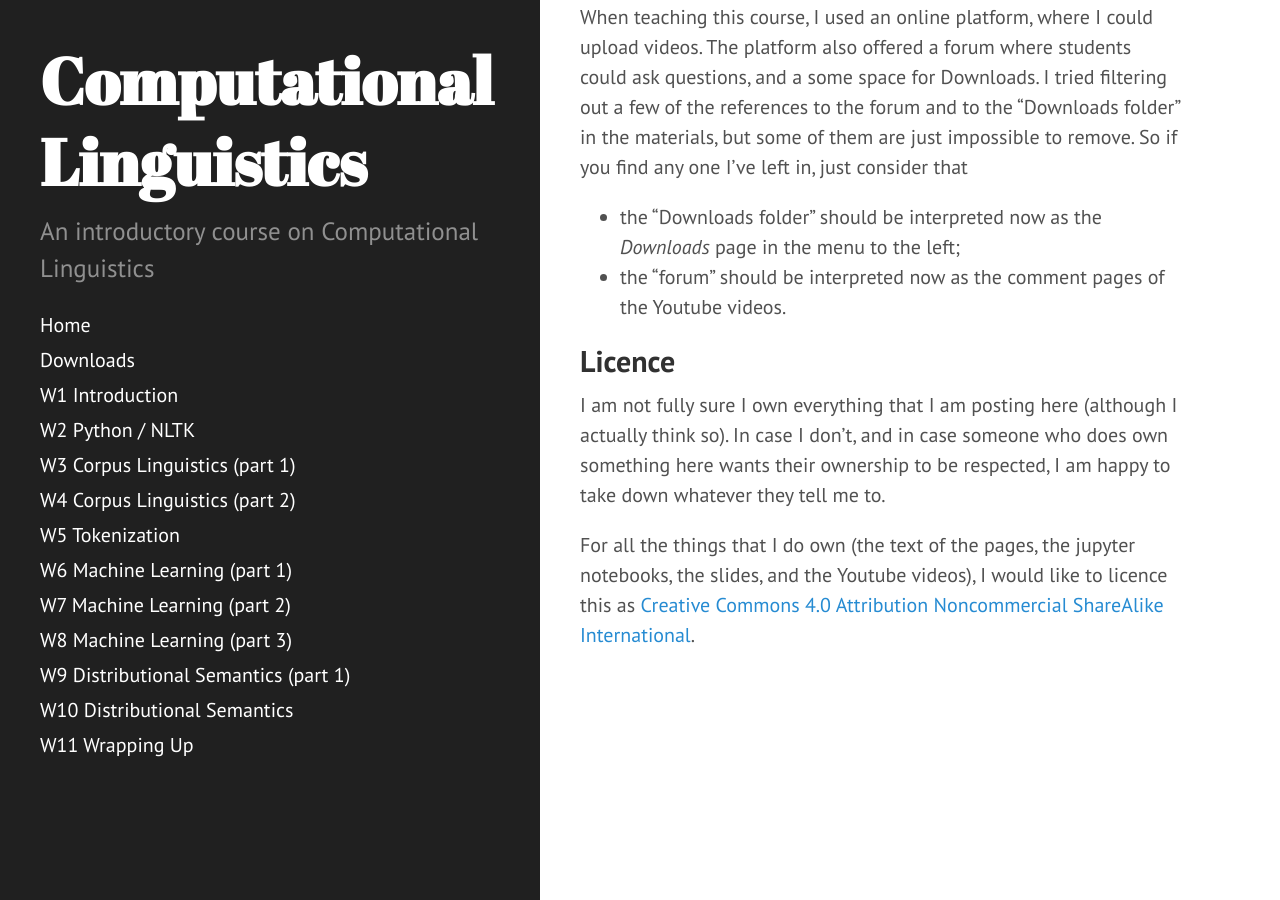
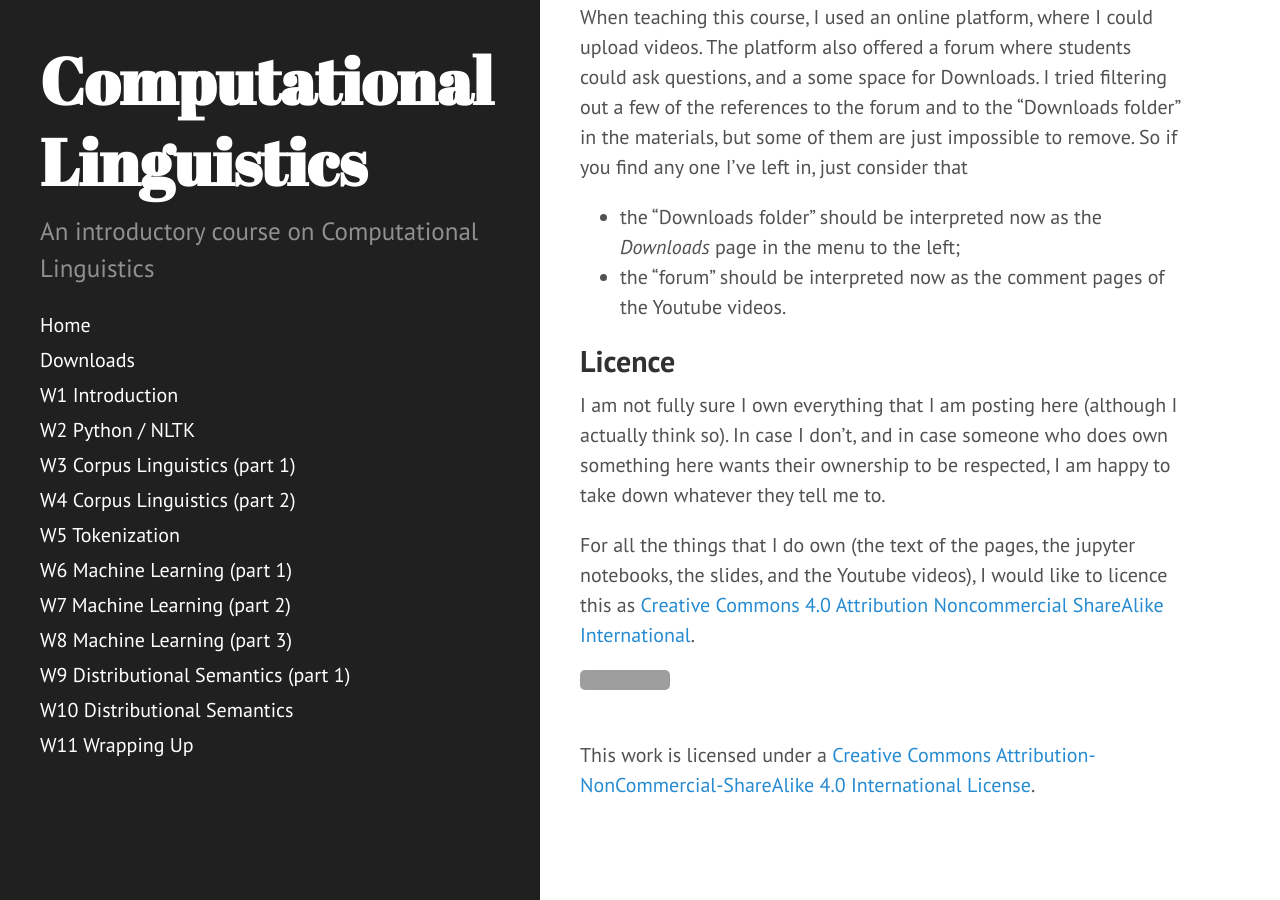
Before and after one commit to jcbgamboa/computational_linguistics, a Jekyll site: the page built from index.md, in a window 1280 px wide and 900 px high, scrolled down 842 px. Built offline with Jekyll 4.4.1, drawn with Linux system fonts in a browser that asks for light colours; grey boxes are pictures that could not be loaded.

Commit message:
Add CC icon

```diff
--- a/index.md
+++ b/index.md
@@ -54,3 +54,5 @@
 For all the things that I do own (the text of the pages, the jupyter
 notebooks, the slides, and the Youtube videos), I would like to licence this as
 [Creative Commons 4.0 Attribution Noncommercial ShareAlike International](https://creativecommons.org/licenses/by-nc-sa/4.0/).
+
+<a rel="license" href="http://creativecommons.org/licenses/by-nc-sa/4.0/"><img alt="Creative Commons License" style="border-width:0" src="https://i.creativecommons.org/l/by-nc-sa/4.0/88x31.png" /></a><br />This work is licensed under a <a rel="license" href="http://creativecommons.org/licenses/by-nc-sa/4.0/">Creative Commons Attribution-NonCommercial-ShareAlike 4.0 International License</a>.
```
